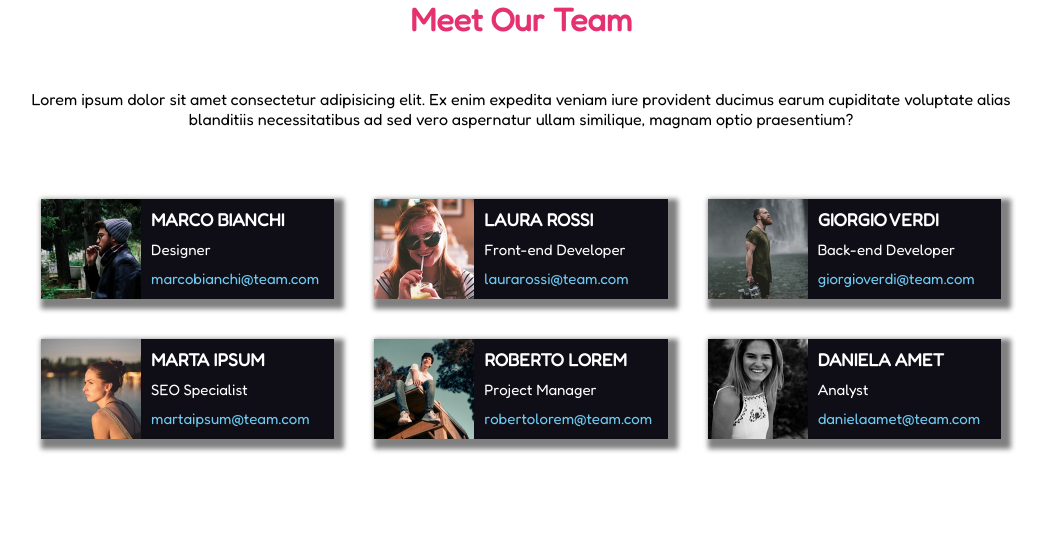
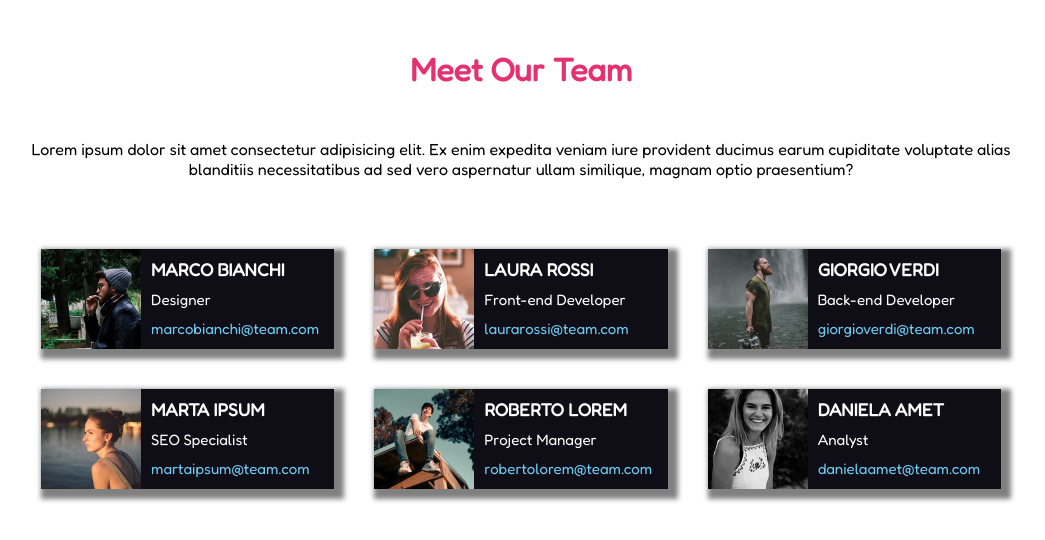
Before and after one commit to RiccardoImperato/html-css-float-cards, a plain HTML site: page index.html in a window 1280 px wide. Shown: the whole page, without its empty margins (119-1164 px from the left). Drawn offline with Linux system fonts and the light colour scheme.

Commit message:
fix: header

```diff
--- a/css/style.css
+++ b/css/style.css
@@ -16,7 +16,7 @@ body {
 
 h1 {
     color: #e53170;
-    margin-bottom: 50px;
+    margin: 50px;
 }
 
 h1+p {
```
